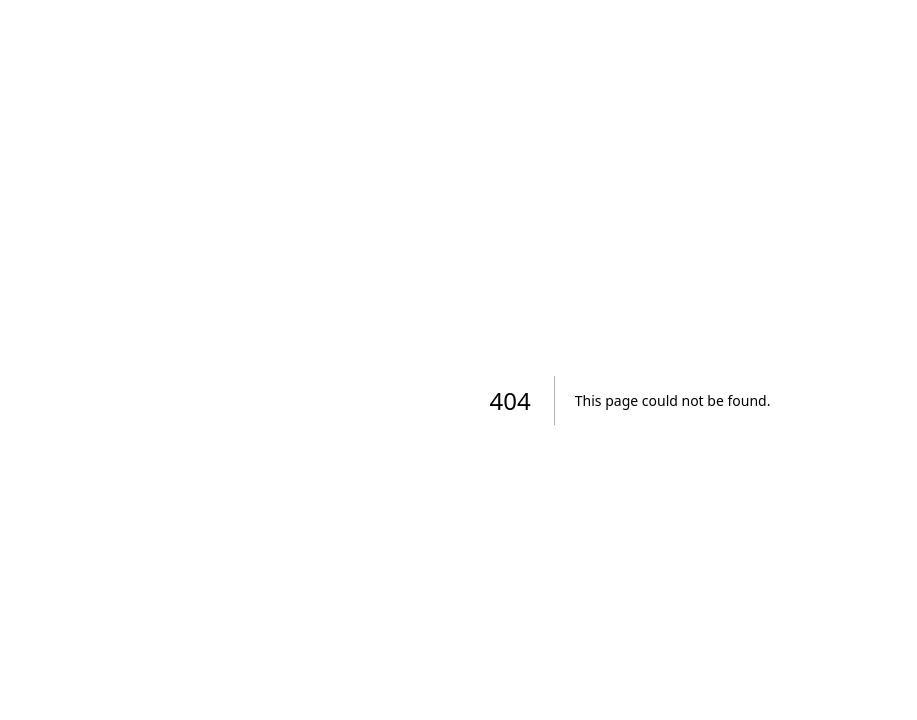
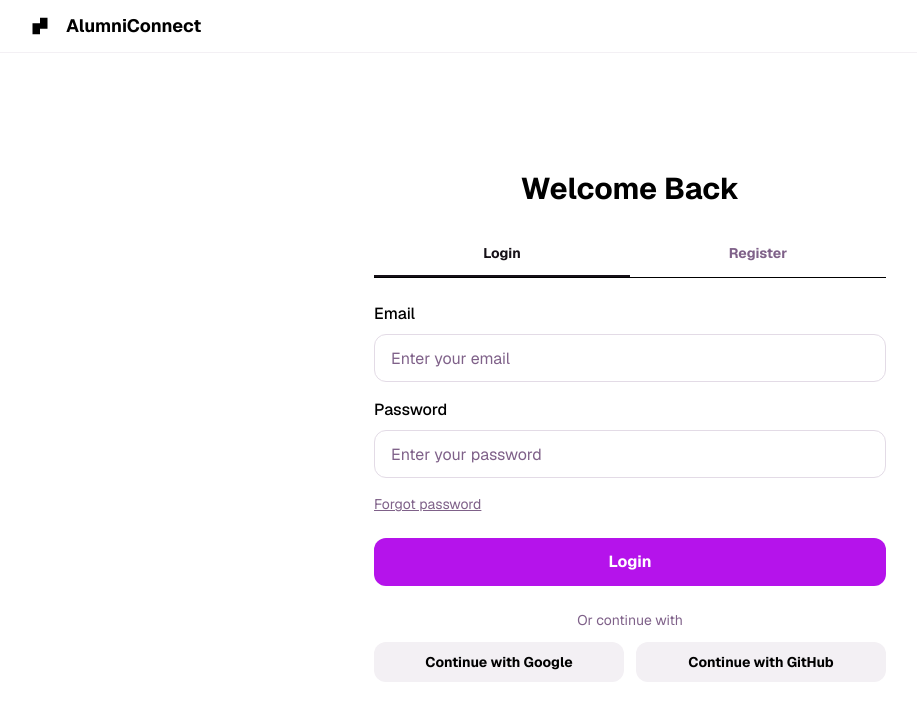
Before and after one commit to Pratham9911/AlumniConnect-web, a Next.js app: page /login in a window 1280 px wide. Before the commit this address had no page. Shown: the top 720 px of the page, without its empty margins (10-927 px from the left). Built offline with nearby package versions, Linux system fonts and the light colour scheme.

Commit message:
Login UI Completed

```diff
--- /dev/null
+++ b/src/app/firebase/config.js
@@ -0,0 +1,21 @@
+// src/firebase/config.js
+
+//Firebase configuration for the AlumniConnect app
+import { initializeApp } from "firebase/app";
+import { getAuth } from "firebase/auth";
+
+// ✅ Your Firebase config
+const firebaseConfig = {
+  apiKey: "AIzaSyDPs4mhViWhhrYL5hbaQ2AM4z1gr87xwkQ",
+  authDomain: "alumniconnect-4c45a.firebaseapp.com",
+  projectId: "alumniconnect-4c45a",
+  storageBucket: "alumniconnect-4c45a.appspot.com",  // ⚠️ Fix: use .app**spot**.com not .app
+  messagingSenderId: "122032499935",
+  appId: "1:122032499935:web:97ec641f5ade8ba68d8d6a"
+};
+
+// ✅ Initialize Firebase App
+const app = initializeApp(firebaseConfig);
+
+// ✅ Export Firebase Auth
+export const auth = getAuth(app);
--- /dev/null
+++ b/src/app/login/page.js
@@ -0,0 +1,182 @@
+'use client';
+
+import React , { useState } from 'react';
+import { auth } from '../firebase/config';
+
+import {
+    signInWithEmailAndPassword,
+    createUserWithEmailAndPassword,
+  signInWithPopup,
+  GoogleAuthProvider,
+  GithubAuthProvider,
+  updateProfile
+} from 'firebase/auth';
+
+export default function LoginPage()
+{
+   const [activeTab , setActiveTab] = useState('login');
+   const [email , setemail] = useState('');
+   const [password , setPassword] = useState('');
+   const [name, setName] = useState('');
+
+
+   //this function will login or register the user based on the active tab
+   const handleEmailAuth = async () => {
+    try{
+        if(activeTab === 'login') {
+           await signInWithEmailAndPassword(auth , email , password);
+           alert('Login successful');
+        }
+        else{
+            const userCredential = await createUserWithEmailAndPassword(auth , email , password);
+            alert('Registration successful');
+        }
+
+    }
+    catch(e){
+       alert(e.message);
+    }
+   }
+
+  return (
+     <div className='min-h-screen flex flex-col bg-white text-black font-sans'>
+
+    {/*Upper Navbar icon for AlumniConnect */}
+     <header className='flex items-center justify-between border-b border-[#f3f0f4] px-6 sm:px-10 py-3'>
+          <div className="flex items-center gap-4">
+          <div className="w-5 h-5">
+
+            {/* AlumniConnect Icon */}
+            <svg viewBox="0 0 48 48" fill="none" xmlns="http://www.w3.org/2000/svg">
+              <path
+                fillRule="evenodd"
+                clipRule="evenodd"
+                d="M24 4H42V17.3333V30.6667H24V44H6V30.6667V17.3333H24V4Z"
+                fill="currentColor"
+              />
+            </svg>
+          </div>
+          <h2 className="text-lg font-bold">AlumniConnect</h2>
+        </div>
+     </header>
+
+     <main className='flex flex-1 justify-center items-center px-4 py-8'>
+
+      <div className='w-full max-w-lg'>
+         <h2 className='text-3xl font-bold mb-6 text-center'>
+          Welcome Back
+         </h2>
+
+        <div className='flex border-b border-border-[#e3dbe6] mb-6'>
+         {/* button switch for login and register */}
+          <button
+             onClick={() => setActiveTab('login')}
+              className={`flex-1 py-3 font-bold text-sm border-b-2 ${
+                activeTab === 'login'? 'text-[#161118] border-[#161118]' : 'text-[#7f6189] border-transparent'
+              }`}
+             >
+              Login
+             </button>
+
+             <button
+              onClick={() => setActiveTab('register')}
+              className={`flex-1 py-3 font-bold text-sm border-b-2 ${
+                activeTab === 'register'? 'text-[#161118] border-[#161118]' : 'text-[#7f6189] border-transparent'
+              }`}
+              >
+              Register
+              </button>
+        </div>
+
+        {/*form for login or registration */}
+
+      <form
+       onSubmit={(e) => {
+         e.preventDefault();
+         handleEmailAuth();
+       }}
+
+       className='space-y-4'
+       >
+        {activeTab ==='register'&&(
+          <div>
+            <label className='block text-base font-medium mb-2'>Name</label>
+            <input
+              type='text'
+              placeholder='Enter your name'
+              value={name}
+              onChange={(e) =>
+                setName(e.target.value)
+              }
+              className="w-full h-12 px-4 rounded-xl border border-[#e3dbe6] placeholder:text-[#7f6189] "
+              required
+              />
+
+          </div>
+        )}
+
+        <div>
+          <label className='block text-base font-medium mb-2'>
+            Email
+          </label>
+
+          <input
+            type='email'
+            placeholder='Enter your email'
+            value={email}
+            onChange={(e) => {
+              setemail(e.target.value)
+            }}
+            className='w-full h-12 px-4 rounded-xl border border-[#e3dbe6] placeholder:text-[#7f6189]'
+            required
+          />
+        </div>
+   <div>
+              <label className="block text-base font-medium mb-2">Password</label>
+              <input
+                type="password"
+                placeholder="Enter your password"
+                value={password}
+                onChange={(e) => setPassword(e.target.value)}
+                className="w-full h-12 px-4 rounded-xl border border-[#e3dbe6] placeholder:text-[#7f6189] focus:outline-none"
+                required
+              />
+            </div>
+   <div className='text-sm text-[#7f6189] underline'>Forgot password</div>
+
+    <button
+      type='submit'
+      className='w-full h-12 bg-[#b513eb] text-white font-bold rounded-xl mt-2'
+      >
+        {activeTab === 'login'? 'Login':'Register'}
+      </button>
+       </form>
+
+         <p className="text-center text-sm text-[#7f6189] mt-6">Or continue with</p>
+        <div
+        className='flex flex-col sm:flex-row gap-3 mt-3'>
+          <button
+          onClick={() => {
+            alert('Google login not implemented yet');
+
+          }}
+          className = 'w-full h-10 bg-[#f3f0f4] rounded-xl font-bold text-sm'
+       >
+         Continue with Google
+       </button>
+
+        <button
+              onClick={() => alert('GitHub login coming soon')}
+              className="w-full h-10 bg-[#f3f0f4] rounded-xl font-bold text-sm"
+            >
+              Continue with GitHub
+            </button>
+        </div>
+
+      </div>
+     </main>
+
+     </div>
+  )
+
+};
```
Also changed, not shown: package.json (+5 -4 lines), 1 other file (tests, documents, lock files or other folders).
